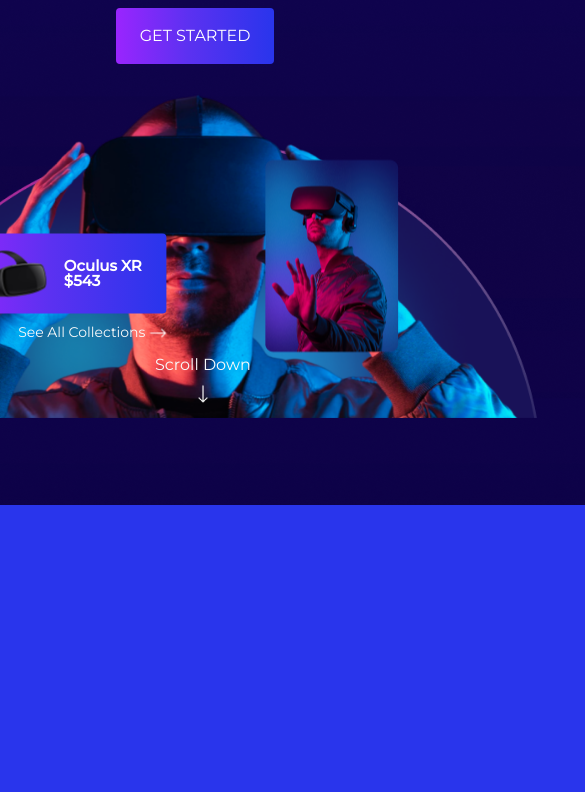
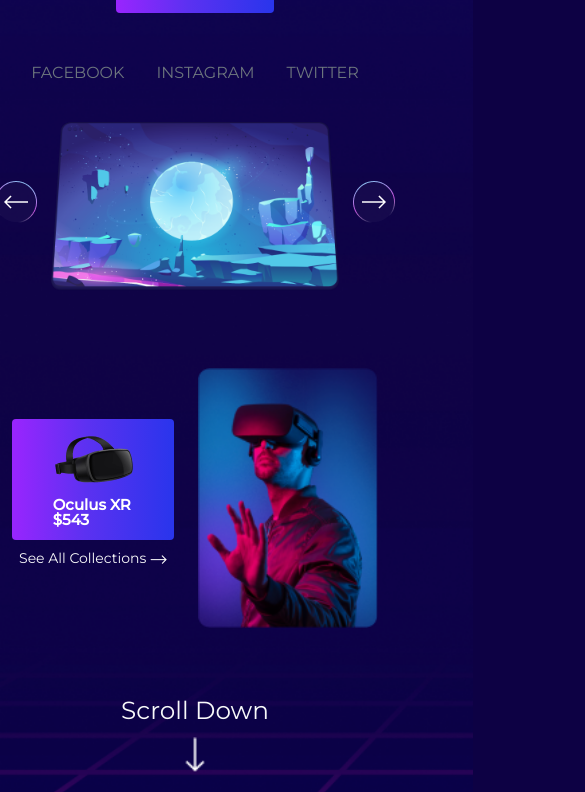
Before and after one commit to imcagla/VRGame, a plain HTML site: page index.html in a window 390 px wide. Shown: the part 339-1131 px from the top of the page, 585 px wide, since content can reach past the window. Before the commit the page ends 844 px from the top, so only its background shows below. Drawn offline with nearby package versions, Linux system fonts and the light colour scheme.

Commit message:
display features are added

```diff
--- a/index.html
+++ b/index.html
@@ -15,17 +15,17 @@
     <!-- Navbar -->
     <div class="container">
         <div class="row my-1 py-3 align-items-center">
-            <div class="col-3">
+            <div class="col-sm-3 col-5">
                 <img src="images\VRlogo.png" alt="">
                 <img src="images\GAMElogo.png" alt="">
             </div>
-            <div class="col text-center align-items-center">
+            <div class="col d-sm-block d-none text-center align-items-center">
                 <a class="text-light text-decoration-none mx-3" href="">HOME</a>
                 <a class="text-muted text-decoration-none mx-3" href="">PRODUCTS</a>
                 <a class="text-muted text-decoration-none mx-3" href="">APP & GAMES</a>
                 <a class="text-muted text-decoration-none mx-3" href="">ABOUT</a>
             </div>
-            <div class="col-3 ms-auto text-end position-relative">
+            <div class="col-sm-3 col-5 ms-auto text-end position-relative">
                 <img class="position-absolute overlay end-0" src="images\cartmenu.png" alt="">
                 <div class="py-2">
                     <a href=""><img class="me-1" src="images\cartgroup.png" alt=""></a>
@@ -41,14 +41,25 @@
                 <h4 class="fw-bold text-color">Break & Play</h4>
                 <h1 class="text-light py-3 fw-bold display-3">UPGRADE YOUR EXPERIENCE</h1>
                 <button class="btn btn-primary mb-md-5 mb-lg-5 mb-xl-0 py-3 px-4">GET STARTED</button>
+                <div class="d-sm-none d-flex my-5 pb-5 justify-content-center ">
+                    <a class=" px-3 text-decoration-none text-muted z-top" href="">
+                        FACEBOOK
+                    </a>
+                    <a class=" px-3 text-decoration-none text-muted z-top" href="">
+                        INSTAGRAM
+                    </a>
+                    <a class=" px-3 text-decoration-none text-muted z-top" href="">
+                        TWITTER
+                    </a>
+                </div>
             </div>
         </div>
     </div>
 
     <!-- images -->
     <div class="container d-xl-block ">
-        <div class="row mt-md-5 mt-lg-5 mt-xl-0">
-            <div class="col-xl-1 d-xl-block d-none d-flex flex-column align-items-end z-top">
+        <div class="row mt-sm-5 mt-md-0">
+            <div class="col-1 d-sm-flex d-none flex-column align-items-end z-top">
                 <ul class="list-unstyled">
                     <li class="rotate-text py-5" >
                         <a class="text-decoration-none text-light" href="">
@@ -67,24 +78,24 @@
                     </li>
                 </ul>
             </div>
-            <div class="col-1 d-xl-flex d-none align-items-center z-top">
+            <div class="col-xl-1 col-lg-3 col-1 d-flex align-items-center justify-content-center z-top">
                 <a href=""><img src="images/arrowtoleft.png" alt=""></a>
             </div>
-            <div class="col d-md-block d-none position-relative">
-                <div class="position-absolute start-15 top-50 translate-middle">
+            <div class="col position-relative">
+                <div class="d-none d-xl-block position-absolute start-15 top-50 translate-middle">
                     <img class="image-group" src="images/Rectangle.png" alt="">
                 </div>
                 <div class="position-absolute start-50 top-50 translate-middle">
                     <img class="image-group" src="images/Rectangle1.png" alt="">
                 </div>
-                <div class="position-absolute start-85 top-50 translate-middle">
+                <div class="d-none d-xl-block position-absolute start-85 top-50 translate-middle">
                     <img class="image-group" src="images/Rectangle2.png" alt="">
                 </div>
             </div>
-            <div class="col-1 d-xl-flex d-none align-items-center justify-content-end z-top">
+            <div class="col-xl-1 col-lg-3 col-1 d-flex align-items-center justify-content-center z-top">
                     <a href=""><img src="images/arrowtoright.png" alt=""></a>
                 </div>
-            <div class="col-1 d-xl-block d-none my-auto">
+            <div class="col-1 d-sm-block d-none my-auto">
                 <span class="text-light fs-4" style="margin-left: 40px;">01</span>
                 <div class="d-flex align-items-center justify-content-end">
                     <img src="images/scrollbar.png" alt="">
@@ -96,14 +107,46 @@
     </div>
 
     <div class="container">
-        <div class="row my-md-5 my-xl-0"></div>
+        <div class="row mt-5 my-lg-0"></div>
     </div>
 
     <!-- Scroll Down part -->
     <div class="container-fluid">
-        <div class="row mt-5 pt-5">
-            <div class="col mt-5 pt-5 position-relative">
-                <div class="position-absolute translate-middle start-15 top-75 mt-5 z-top">
+        <div class="row mt-5 mt-sm-0 d-md-none d-flex align-items-center">
+            <div class="col text-center">
+                <div class="z-top">
+                    <button class="btn btn-primary">
+                        <img src="images/vricon.png" alt="">
+                        <div class="badge text-wrap text-start align-middle" style="width: 100px; font-size: 15px;">
+                            <span>Oculus XR </span>
+                            <span>$543</span>
+                        </div>
+
+                    </button>
+                    <p class="text-light my-2 small">See All Collections
+                        <img src="images/Vector.png" alt="">
+                    </p>
+                </div>
+            </div>
+            <div class="col">
+                <div class="my-5 text-center">
+                    <img src="images/manvrbottomright.png" width="180" alt="">
+                </div>
+            </div>
+        </div>
+
+        <div class="row d-md-none d-flex">
+            <div class="d-flex flex-column scroll-style text-center fs-2 mt-3"  >
+                <a href="" class="text-light text-decoration-none">
+                    <span>Scroll Down</span>
+                </a>
+                <img src="images/Vectordown.png" class="mx-auto mt-2" width="20px" alt="vectordown">
+            </div>
+        </div>
+
+        <div class="row mt-5 mt-sm-0 pt-5">
+            <div class="col mt-5 mt-sm-0 pt-5 position-relative">
+                <div class="d-none d-md-block position-absolute translate-middle start-15 top-75 mt-5 z-top">
                     <button class="btn btn-primary">
                         <img src="images/vricon.png" alt="">
                         <div class="badge text-wrap text-start align-middle" style="width: 100px; font-size: 15px;">
@@ -116,14 +159,14 @@
                         <img src="images/Vector.png" alt="">
                     </p>
                 </div>
-                <div class="position-absolute translate-middle start-50">
-                    <img class="main-img" width="800" src="images\vrpersonimg.png" alt="">
+                <div class="d-none d-md-block position-absolute translate-middle start-50">
+                    <img class="z-bottom" width="800" src="images\vrpersonimg.png" alt="">
                     <div class="text-light d-flex flex-column scroll-style position-absolute start-45 top-75 mt-3"  >
                         <span>Scroll Down</span>
                         <img src="images/Vectordown.png" class="mx-auto mt-2" width="10px" alt="vectordown">
                     </div>
                 </div>
-                <div class="position-absolute translate-middle start-85">
+                <div class="d-none d-md-block position-absolute translate-middle start-85">
                     <img src="images/manvrbottomright.png" alt="">
                 </div>
             </div>
--- a/style.css
+++ b/style.css
@@ -8,7 +8,8 @@ body {
     font-family: 'Montserrat', sans-serif;
     background-image: url('images/bg.png');
     background-repeat:no-repeat;
-    background-color: #2935EC;
+    background-color: #0d0144;
+    background-size:cover;
 }
 
 .cart-menu {
@@ -68,9 +69,6 @@ body {
     top: 200px;
 } */
 
-.main-img {
-    z-index: -9;
-}
 
 .z-top {
     z-index: 9999999;
@@ -83,3 +81,11 @@ body {
 /* .scroll-style {
     margin-top: 300px;
 } */
+
+/* @media screen and (max-width: 576px ) {
+    .vr-person-img {
+    width: 95vw;
+    height: 100%;
+    object-fit: cover;
+}
+} */
```
